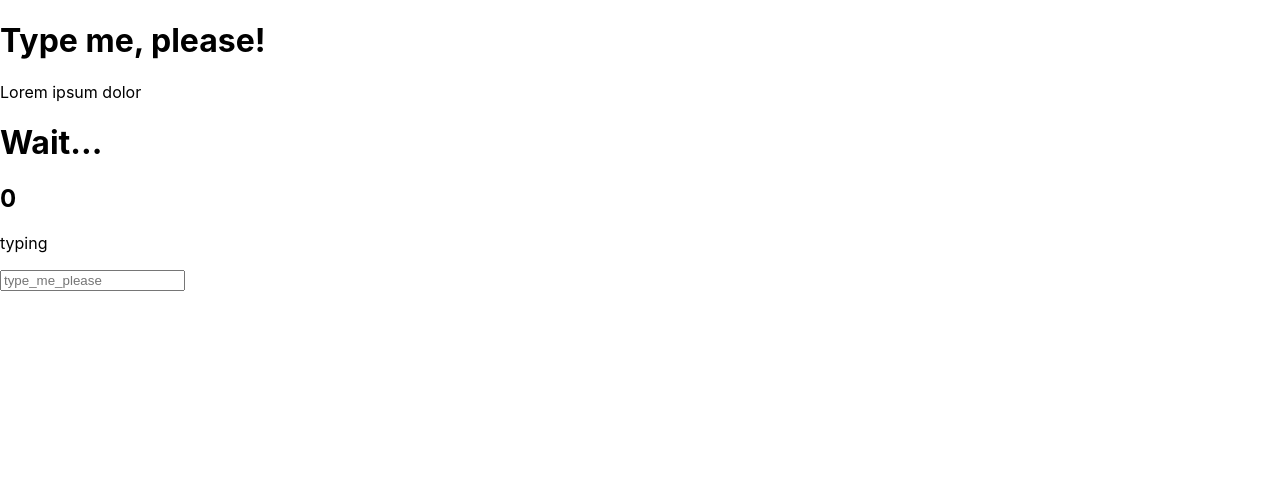
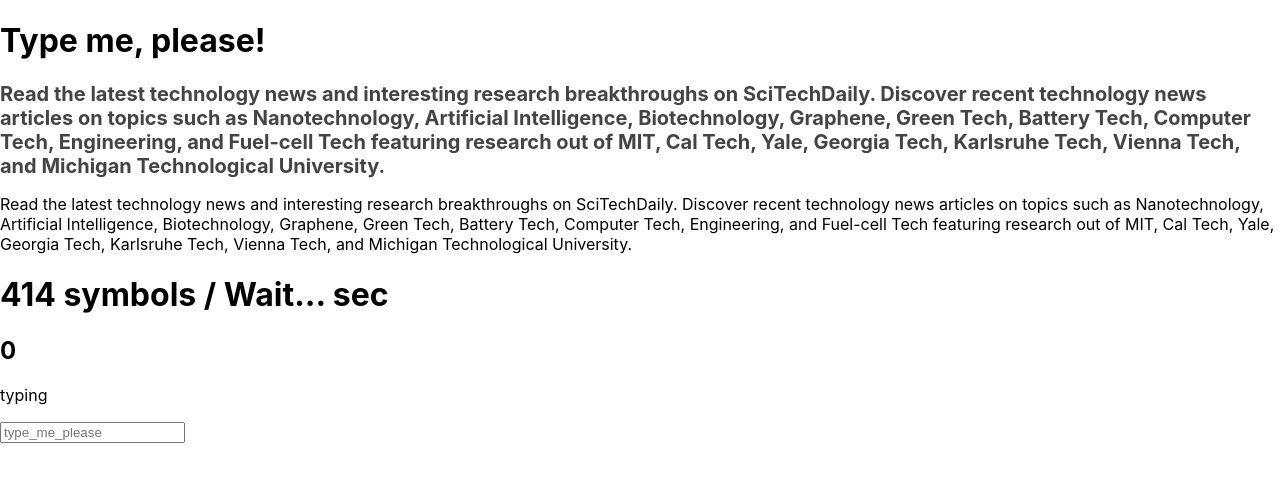
Before and after one commit to SSilvain/type_me_please, a React (Create React App) app: page / in a window 1280 px wide. Shown: the top 482 px of the page. Built offline with nearby package versions, Linux system fonts and the light colour scheme.

Commit message:
string.startsWidth

```diff
--- a/src/App.css
+++ b/src/App.css
@@ -1,38 +1,4 @@
-.App {
-  text-align: center;
+span {
+  font-size: 20px;
+  font-weight: bold;
 }
-
-.App-logo {
-  height: 40vmin;
-  pointer-events: none;
-}
-
-@media (prefers-reduced-motion: no-preference) {
-  .App-logo {
-    animation: App-logo-spin infinite 20s linear;
-  }
-}
-
-.App-header {
-  background-color: #282c34;
-  min-height: 100vh;
-  display: flex;
-  flex-direction: column;
-  align-items: center;
-  justify-content: center;
-  font-size: calc(10px + 2vmin);
-  color: white;
-}
-
-.App-link {
-  color: #61dafb;
-}
-
-@keyframes App-logo-spin {
-  from {
-    transform: rotate(0deg);
-  }
-  to {
-    transform: rotate(360deg);
-  }
-}
--- a/src/App.jsx
+++ b/src/App.jsx
@@ -8,11 +8,21 @@
 	const [typeMe, setTypeMe] = useState("")
 	const [startCount, setStartCount] = useState(true)
 	let [typingStart, setTypingStart] = useState(0)
-	const typingText = "Lorem ipsum dolor"
+	const typingText = "Read the latest technology news and interesting research breakthroughs on SciTechDaily. Discover recent technology news articles on topics such as Nanotechnology, Artificial Intelligence, Biotechnology, Graphene, Green Tech, Battery Tech, Computer Tech, Engineering, and Fuel-cell Tech featuring research out of MIT, Cal Tech, Yale, Georgia Tech, Karlsruhe Tech, Vienna Tech, and Michigan Technological University."
+	let [errorTyping, setErrorTyping] = useState(false)
 
+	const coloredText = () => {
 
+		return typingText.slice(0, typeMe.length)
 
-	const speedType = (e) => {
+	}
+	const coloredText2 = () => {
+
+		return typingText.slice(typeMe.length)
+
+	}
+
+	const startType = (e) => {
 		if (startCount) {
 			setTypingStart(Date.now())
 			console.log("typingStart !!!!!!!! " + typingStart)
@@ -23,10 +33,12 @@
 	return (
 		<div>
 			<h1>Type me, please!</h1>
+			<span style={errorTyping ? { color: "red" } : { color: "blue" }}>{coloredText()}</span>
+			<span style={{ color: "#444" }}>{coloredText2()}</span>
 			<p>{typingText}</p>
-			<ResultOut typingText={typingText} typingStart={typingStart} setTypingStart={setTypingStart} typeMe={typeMe} typingText={typingText} setStartCount={setStartCount} setTypeMe={setTypeMe} />
+			<ResultOut setErrorTyping={setErrorTyping} typingText={typingText} typingStart={typingStart} setTypingStart={setTypingStart} typeMe={typeMe} typingText={typingText} setStartCount={setStartCount} setTypeMe={setTypeMe} />
 			<p>{typeMe || "typing"}</p>
-			<input type="text" onChange={speedType} placeholder="type_me_please" value={typeMe} />
+			<input style={errorTyping ? { color: "red" } : { color: "green" }} type="text" onChange={startType} placeholder="type_me_please" value={typeMe} />
 		</div >
 	)
 }
--- a/src/Components/ResultOut/ResultOut.jsx
+++ b/src/Components/ResultOut/ResultOut.jsx
@@ -1,37 +1,35 @@
-import { useState } from "react"
+
 let result = "Wait..."
 let speed = 0
-const ResultOut = ({ typingStart, setTypingStart, typeMe, typingText, setStartCount, setTypeMe }) => {
 
-	// const [result, setResult] = useState(0)
+const ResultOut = ({ setErrorTyping, typingStart, setTypingStart, typeMe, typingText, setStartCount, setTypeMe }) => {
+
 	const typingTime = (typingStart, typingEnd) => {
-		// console.log("typingEnd " + typingEnd)
-		// console.log("typingStart " + typingStart)
 
 
 		return (typingEnd - typingStart) / 1000
 	}
 	if (typeMe === typingText) {
 		result = typingTime(typingStart, Date.now())
-		speed = typingText.length / result * 60
+		speed = `${Math.ceil(typingText.length / result * 60)} word/min`
 		setTypingStart(0)
 		setStartCount(true)
 		setTypeMe("")
 	} else {
 		if (typingText.startsWith(typeMe)) {
-
-			console.log("правильно")
+			setErrorTyping(false)
 		} else {
-			console.log("wrong")
+			setErrorTyping(true)
 		}
 	}
 
 
 	return (
 		<>
-			<h1>{result}</h1>
+			<h1>{`${typingText.length} symbols / ${result} sec`}</h1>
 			<h2>{speed}</h2>
-		</>)
+		</>
+	)
 }
 
 export default ResultOut
```
